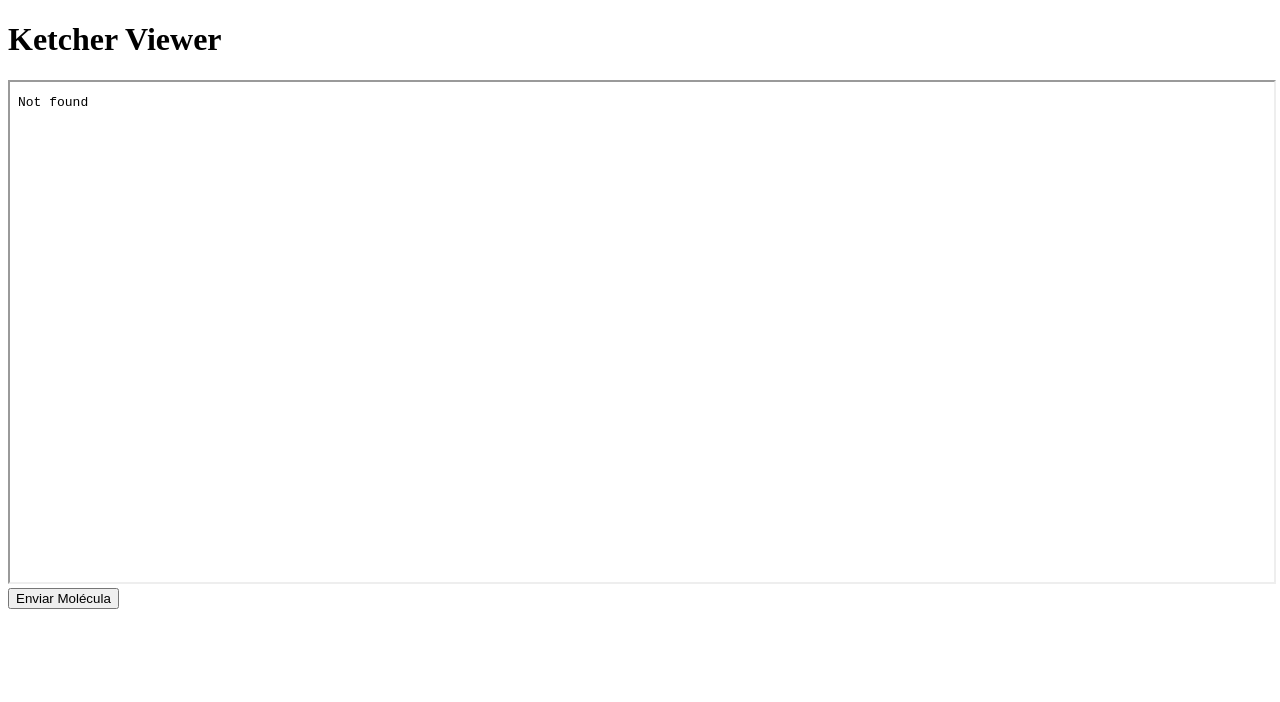
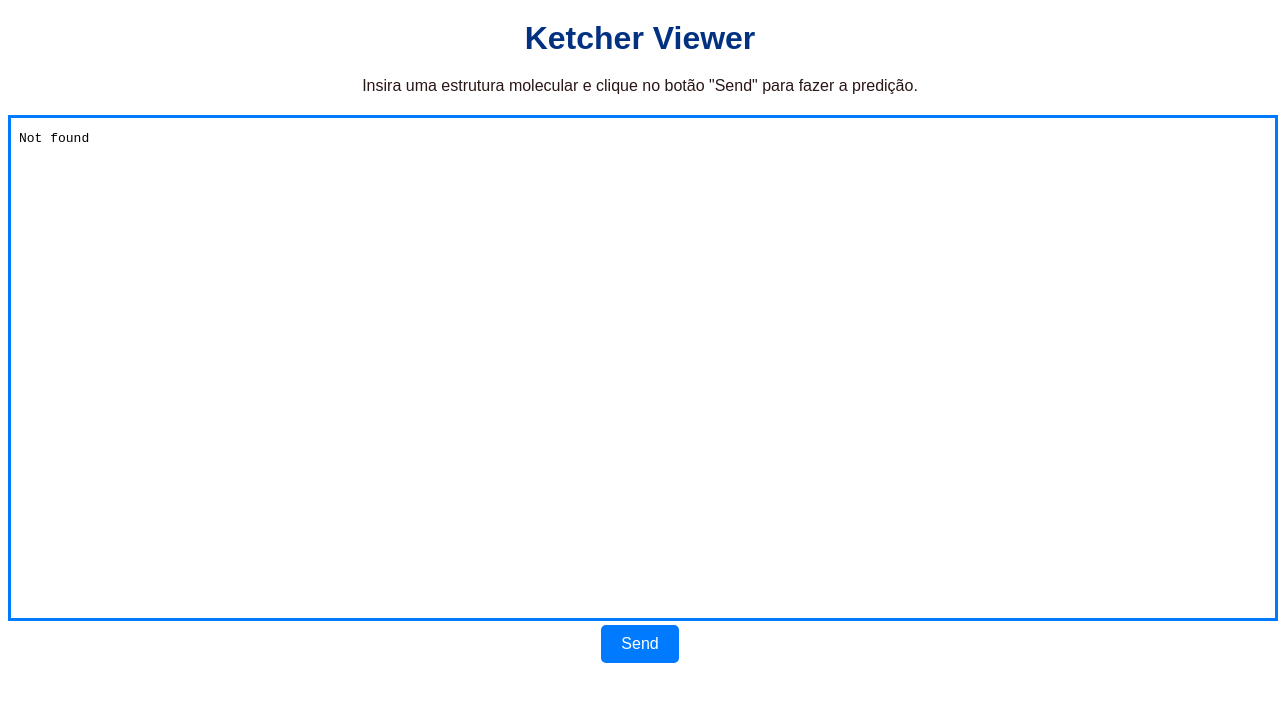
Before and after one commit to carlos-hfm/ia_web_python, a plain HTML site: page standalone/iframe_page.html in a window 1280 px wide. Drawn offline with Linux system fonts and the light colour scheme.

Commit message:
add estilização

```diff
--- a/standalone/iframe_page.html
+++ b/standalone/iframe_page.html
@@ -2,13 +2,16 @@
 <html>
     <head>
         <meta charset="UTF-8">
-        <meta name="viewport" content="width=device-width, initial-scale=1.0">
         <title>IFRAME Ketcher</title>
+        <link rel="stylesheet" type="text/css" href="style.css">
     </head>
     <body>
         <h1>Ketcher Viewer</h1>
+        <p id="instruction"> Insira uma estrutura molecular e clique no botão "Send" para fazer a predição.</p>
         <iframe id="ifKetcher" src="/ketcher" width="100%" height="500px"></iframe>
-        <button id="sendButton">Enviar Molécula</button>
+        <br>
+        <button id="sendButton">Send</button>
+        <p id="result"></p>
 
         <script>
             document.getElementById('sendButton').addEventListener('click', async () => {
@@ -37,7 +40,9 @@
 
                         const result_json = await response.json();
                         const pred = result_json.prediction;
-                        alert(pred);
+                        //alert(pred);
+                        document.getElementById('result').innerText = `Prediction: ${pred}`;
+                        document.getElementById('result').style.visibility = 'visible';
                     } catch (error) {
                         console.error('Erro:', error);
                     }
--- /dev/null
+++ b/standalone/style.css
@@ -0,0 +1,46 @@
+iframe {
+    border: 3px solid #007BFF;
+}
+
+h1 {
+    font-family: Arial, sans-serif;
+    font-size: 2em;
+    color: #033181;
+    text-align: center;
+    margin: 20px 0;
+}
+
+#instruction {
+    font-family: Arial, sans-serif;
+    font-size: 1em;
+    color: #2b1616;
+    text-align: center;
+    margin: 20px 0;
+}
+
+button {
+    font-family: Arial, sans-serif;
+    font-size: 1em;
+    color: #fff;
+    background-color: #007BFF;
+    border: none;
+    border-radius: 5px;
+    padding: 10px 20px;
+    cursor: pointer;
+    transition: background-color 0.3s ease;
+    display: block;
+    margin: 0 auto;
+}
+
+button:hover {
+    background-color: #0056b3;
+}
+
+#result {
+    font-family: Arial, sans-serif;
+    font-size: 1.5em;
+    color: #2b1616;
+    text-align: center;
+    padding-top: 20px;
+    margin: 10px 0;
+}
```
